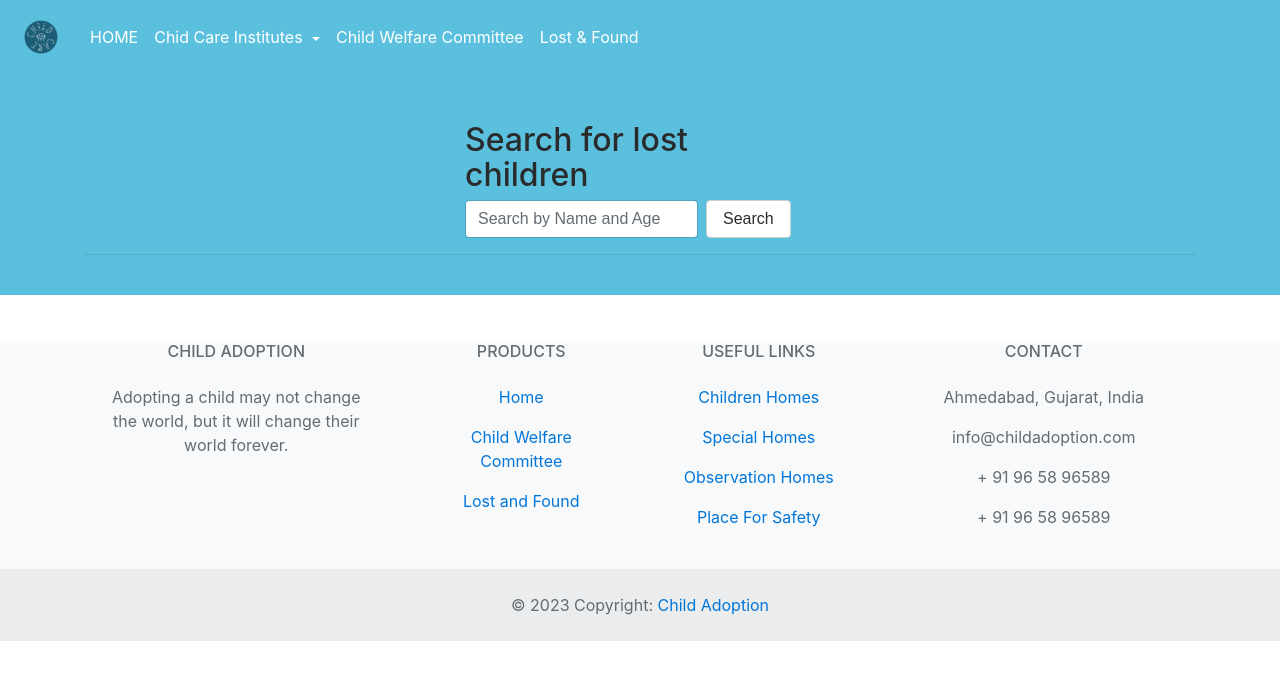
After one commit to ankitpakhale/ChildCare, a Django app: page /lostchild/ in a window 1280 px wide. The commit adds this page. Shown: the top 680 px of the page. Run offline with Django 3.2, Linux system fonts and the light colour scheme; data that the repository does not hold is empty; some libraries are stand-ins or nearby versions.

Commit message:
Added: search in lost child page

```diff
--- /dev/null
+++ b/child/templates/child/lostChild.html
@@ -0,0 +1,198 @@
+{% load static %}
+<!DOCTYPE html>
+<html lang="en">
+
+<head>
+
+  <meta charset="utf-8">
+  <meta name="viewport" content="width=device-width, initial-scale=1, shrink-to-fit=no">
+
+  <!-- Bootstrap CSS -->
+  <link rel="stylesheet" href="https://cdn.jsdelivr.net/npm/bootstrap@4.0.0/dist/css/bootstrap.min.css"
+    integrity="sha384-Gn5384xqQ1aoWXA+058RXPxPg6fy4IWvTNh0E263XmFcJlSAwiGgFAW/dAiS6JXm" crossorigin="anonymous">
+
+  <link rel="stylesheet" href="https://maxcdn.bootstrapcdn.com/bootstrap/4.0.0-alpha.6/css/bootstrap.min.css"
+    integrity="sha384-rwoIResjU2yc3z8GV/NPeZWAv56rSmLldC3R/AZzGRnGxQQKnKkoFVhFQhNUwEyJ" crossorigin="anonymous">
+
+  <style>
+    .card {
+      box-shadow: rgba(0, 0, 0, 0.4) 0px 2px 4px, rgba(0, 0, 0, 0.3) 0px 7px 13px -3px, rgba(0, 0, 0, 0.2) 0px -3px 0px inset;
+      border-radius: 7px;
+
+    }
+
+    .btn-success {
+      background-color: #5bc0de;
+      border: #5bc0de;
+    }
+
+    .btn-success:hover {
+      background-color: #48a4c0;
+      border: #48a4c0;
+    }
+  </style>
+</head>
+
+<body style="width: 100%">
+  <div>
+    <nav class="navbar navbar-toggleable navbar-info bg-info" id="nav-main">
+      <a class="navbar-brand" href="{% url 'homepage' %}"><img src="{% static 'image/logo_child.png' %}" width="50"
+          height="50px" alt="Logo"></a>
+      <ul class="nav navbar-nav mr-auto">
+
+        <li class="nav-item active">
+          <a class="nav-link text-white" href="{% url 'homepage' %}">HOME<span class="sr-only">(current)</span> </a>
+        </li>
+        <li class="nav-item dropdown">
+          <a class="nav-link dropdown-toggle  text-white" id="navbarDropdownMenuLink" data-toggle="dropdown"
+            aria-haspopup="true" aria-expanded="false">
+            Chid Care Institutes
+          </a>
+          <div class="dropdown-menu" aria-labelledby="navbarDropdownMenuLink">
+            <a class="dropdown-item" href="{% url 'Children_Homes' %}">Children Homes</a>
+            <a class="dropdown-item" href="{% url 'Special_Homes' %}">Special Homes</a>
+            <a class="dropdown-item" href="{% url 'Observation_Homes' %}">Obesrvation Homes</a>
+            <a class="dropdown-item" href="{% url 'Place_For_Safety' %}">Places of Safety</a>
+          </div>
+        </li>
+        <li class="nav-item ">
+          <a class="nav-link text-white" href="{% url 'post_list' %}">Child Welfare Committee</a>
+        </li>
+        <li class="nav-item">
+          <a class="nav-link text-white" href="{% url 'lost' %}">Lost & Found</a>
+        </li>
+
+
+        <li class="nav-item">
+        </li>
+        <!-- <li class="nav-item">
+            {% if user.is_authenticated %}
+                <a class="nav-link text-white" href="#">Hello {{ user.username }}</a>
+            {% endif %}
+            </li> -->
+
+      </ul>
+      <!-- <form class="form-inline pull-md-right">
+            <input class="form-control" type="text" placeholder="Search">
+            <button class="btn" type="submit">Search</button>
+        </form> -->
+    </nav>
+  </div>
+
+
+  <div class="panel panel-default pb-4" style="height: auto; background-color:#5bc0de">
+    <div class="container pt-5">
+
+      <div class="row">
+        <div class="col-md-4 offset-md-4">
+          <h2>Search for lost children</h2>
+        </div>
+      </div>
+      <div class="row">
+        <div class="col-md-4 offset-md-4">
+          <form class="form-inline">
+            {% csrf_token %}
+            <input class="form-control mr-sm-2" name="childName" type="search"
+              placeholder="Search by Name and Age" aria-label="Search">
+            <button class="btn btn-secondary my-2 my-sm-0" type="submit">Search</button>
+          </form>
+        </div>
+      </div>
+
+      <hr>
+
+      <div class="row">
+        {% for i in info%}
+        <div class="col-md-4 col-sm-4 mt-2 mb-2">
+          <div class="card" style="width: 16rem;">
+            <img style="width: 100%; height:220px" src={{ i.profile_image.url }} alt="Card image cap">
+            <div class="card-body p-2 m-2">
+              <h6 class="card-text">Name: {{i.name}}</h6>
+              <h6 class="card-text">City: {{i.cityfound}}</h6>
+              <h6 class="card-text">Age: {{i.age}}</h6>
+            </div>
+          </div>
+        </div>
+        {% endfor%}
+      </div>
+    </div>
+  </div>
+
+  <!-- Footer Start -->
+  <footer class="text-center text-lg-start bg-light text-muted">
+    <section class="">
+      <div class="container text-center text-md-start mt-5">
+        <div class="row mt-3">
+          <div class="col-md-3 col-lg-4 col-xl-3 mx-auto mb-4">
+            <h6 class="text-uppercase fw-bold mb-4">
+              <i class="fas fa-gem me-3"></i>Child Adoption
+            </h6>
+            <p>
+              Adopting a child may not change the world, but it will change their world forever.
+            </p>
+          </div>
+          <div class="col-md-2 col-lg-2 col-xl-2 mx-auto mb-4">
+            <h6 class="text-uppercase fw-bold mb-4">
+              Products
+            </h6>
+            <p>
+              <a href="{% url 'homepage' %}" class="text-reset">Home</a>
+            </p>
+            <p>
+              <a href="{% url 'post_list' %}" class="text-reset">Child Welfare Committee</a>
+            </p>
+            <p>
+              <a href="{% url 'lost' %}" class="text-reset">Lost and Found</a>
+            </p>
+
+          </div>
+          <div class="col-md-3 col-lg-2 col-xl-2 mx-auto mb-4">
+            <h6 class="text-uppercase fw-bold mb-4">
+              Useful links
+            </h6>
+            <p>
+              <a href="{% url 'Children_Homes' %}" class="text-reset">Children Homes</a>
+            </p>
+            <p>
+              <a href="{% url 'Special_Homes' %}" class="text-reset">Special Homes</a>
+            </p>
+            <p>
+              <a href="{% url 'Observation_Homes' %}" class="text-reset">Observation Homes</a>
+            </p>
+            <p>
+              <a href="{% url 'Place_For_Safety' %}" class="text-reset">Place For Safety</a>
+            </p>
+          </div>
+          <div class="col-md-4 col-lg-3 col-xl-3 mx-auto mb-md-0 mb-4">
+            <h6 class="text-uppercase fw-bold mb-4">Contact</h6>
+            <p>Ahmedabad, Gujarat, India</p>
+            <p>
+
+              info@childadoption.com
+            </p>
+            <p>+ 91 96 58 96589</p>
+            <p>+ 91 96 58 96589</p>
+          </div>
+        </div>
+      </div>
+    </section>
+    <div class="text-center p-4" style="background-color: rgba(0, 0, 0, 0.05);">
+      © 2023 Copyright:
+      <a class="text-reset fw-bold" href="#">Child Adoption</a>
+    </div>
+  </footer>
+  <!-- Footer end -->
+
+  <!-- jQuery first, then Tether, then Bootstrap JS. -->
+  <script src="https://code.jquery.com/jquery-3.1.1.slim.min.js"
+    integrity="sha384-A7FZj7v+d/sdmMqp/nOQwliLvUsJfDHW+k9Omg/a/EheAdgtzNs3hpfag6Ed950n"
+    crossorigin="anonymous"></script>
+  <script src="https://cdnjs.cloudflare.com/ajax/libs/tether/1.4.0/js/tether.min.js"
+    integrity="sha384-DztdAPBWPRXSA/3eYEEUWrWCy7G5KFbe8fFjk5JAIxUYHKkDx6Qin1DkWx51bBrb"
+    crossorigin="anonymous"></script>
+  <script src="https://maxcdn.bootstrapcdn.com/bootstrap/4.0.0-alpha.6/js/bootstrap.min.js"
+    integrity="sha384-vBWWzlZJ8ea9aCX4pEW3rVHjgjt7zpkNpZk+02D9phzyeVkE+jo0ieGizqPLForn"
+    crossorigin="anonymous"></script>
+</body>
+
+</html>
--- a/child/urls.py
+++ b/child/urls.py
@@ -4,6 +4,7 @@ from . import views
 
 urlpatterns = [
     path('', views.homepage, name='homepage'),
+    path('lostchild/', views.lostChild, name='lostChild'),
     path('CCI/', views.institute, name='institute'),
     path('CCI/special_homes/', views.special, name='Special_Homes'),
     path('CCI/children_homes/', views.children, name='Children_Homes'),
--- a/child/views.py
+++ b/child/views.py
@@ -6,12 +6,24 @@ from django.contrib.auth import authenticate,login,logout
 from django.contrib.auth.forms import UserCreationForm
 from django.contrib.auth import login,authenticate
 from .forms import LostForm ,ChildForm,ParentForm,DonorForm,PostForm,CommentForm,CaseForm
+from django.db.models.query_utils import Q
 
 
 def homepage(request):
 	postData = Post.objects.all()
 	info=lostchild.objects.all()
 	return render(request,"child/homepage.html", {"postData": postData, "info": info})
+
+def lostChild(request):
+	info=lostchild.objects.all()
+
+	childName = request.GET.get('childName')
+	if childName:
+		info = lostchild.objects.filter(Q(name__icontains = childName) | Q(age__icontains = childName))
+	else:
+		info = lostchild.objects.all()
+	print(info)
+	return render(request,"child/lostChild.html", {"info": info})
 
 def institute(request):
 	ins=typecci.objects.all()
--- a/re.txt
+++ /dev/null
@@ -1,2 +0,0 @@
-/cwc/
-/addchild/ --> save data in lost child table
```
Also changed, not shown: child/templates/child/homepage.html (+0 -21 lines), tasks.txt (added, +9 -0 lines).
